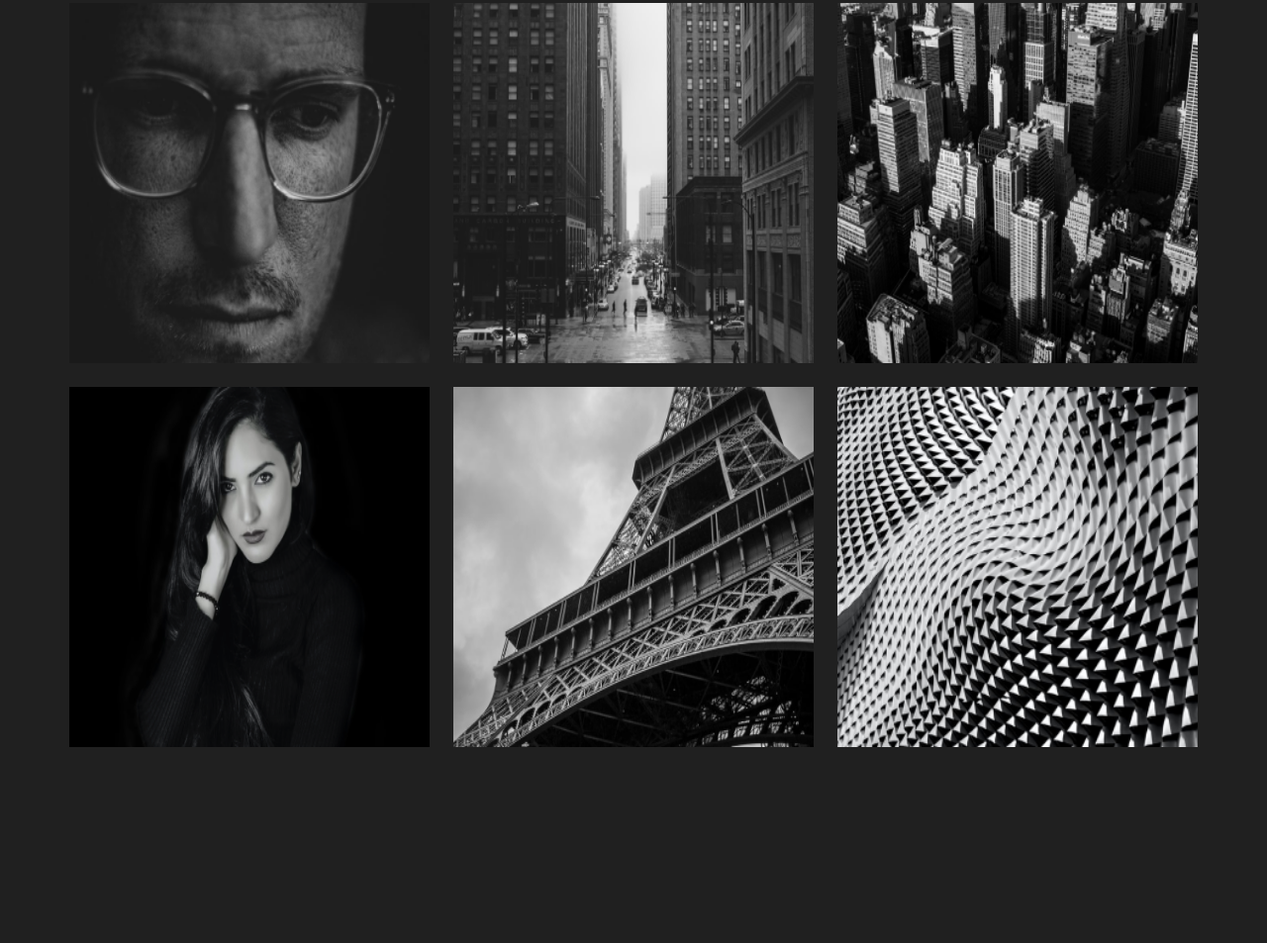
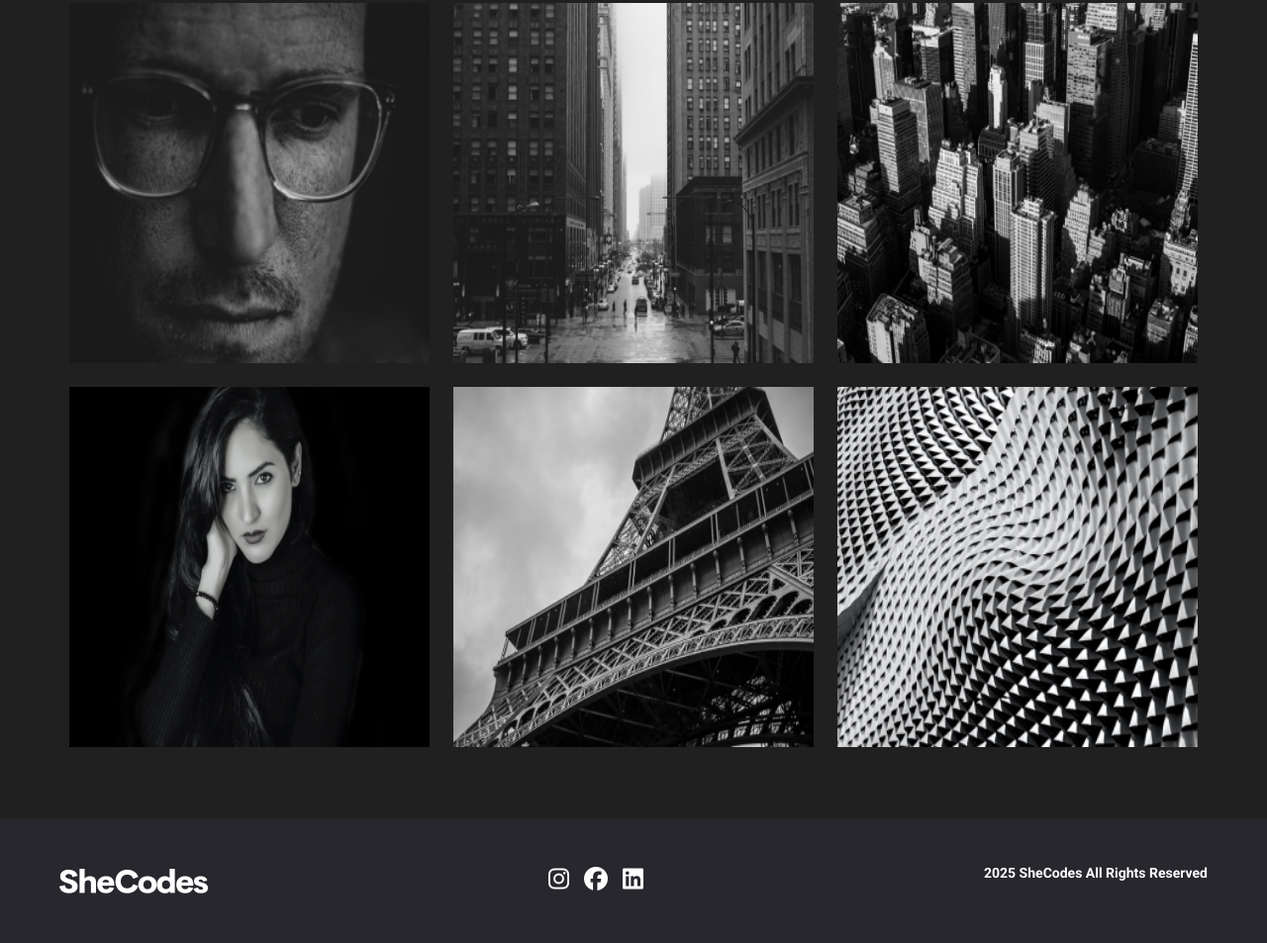
Before and after one commit to Annika1188/Portfolio-Project, a plain HTML site: page gallery.html in a window 1280 px wide. Shown: the part 1235-2188 px from the top of the page at 99% size. Before the commit the page ends 2062 px from the top, so only its background shows below. Drawn offline with nearby package versions, Linux system fonts and the light colour scheme.

Commit message:
added and styled footer

```diff
--- a/css/style.css
+++ b/css/style.css
@@ -2,7 +2,7 @@
   --font-family: "Roboto", serif;
   --branding-color: #ffffff;
   --primary-color: #fc5687;
-  --secondary-color: #272142;
+  --secondary-color: #28272e;
 }
 body {
   background: #202020;
@@ -114,6 +114,47 @@ h3 {
 .navbar {
   padding: 40px;
 }
+
+footer {
+  background: var(--secondary-color);
+  padding: 20px 0;
+  color: var(--branding-color);
+  text-align: center;
+}
+
+.footer-container {
+  display: flex;
+  justify-content: space-between;
+  align-items: center;
+  flex-wrap: wrap;
+  max-width: 1200px;
+  margin: 0 auto;
+  padding: 0 20px;
+}
+
+.footer-logo {
+  width: 150px;
+}
+
+.footer-social {
+  display: flex;
+  gap: 15px;
+}
+
+.footer-social i {
+  font-size: 24px;
+  color: var(--branding-color);
+  transition: all 100ms ease-in-out;
+}
+
+.footer-social i:hover {
+  color: var(--primary-color);
+}
+
+.footer-text {
+  font-size: 14px;
+}
+
 @media (max-width: 960px) {
   h1 {
     font-size: 36px;
@@ -138,4 +179,10 @@ h3 {
   .content-container h1 {
     font-size: 36px;
   }
+
+  .footer-container {
+    flex-direction: column;
+    text-align: center;
+    gap: 10px;
+  }
 }
--- a/gallery.html
+++ b/gallery.html
@@ -142,5 +142,27 @@
         </div>
       </div>
     </div>
+    <footer>
+      <footer>
+      <div class="footer-container">
+        <img
+          src="css/images/She Codes.png"
+          alt="She Codes Logo"
+          class="footer-logo d-none d-md-flex"
+        />
+        <div class="footer-social">
+          <a href="https://www.instagram.com/annikascharkie" target="_blank">
+            <i class="fa-brands fa-instagram"></i
+          ></a>
+          <a href="http://www.facebook.com/annikascharkie" target="_blank">
+            <i class="fa-brands fa-facebook"></i
+          ></a>
+          <a href="https://www,linkedin.com/annikascharkie" target="_blank">
+            <i class="fa-brands fa-linkedin"></i
+          ></a>
+        </div>
+        <p class="footer-text">2025 SheCodes All Rights Reserved</p>
+      </div>
+    </footer>
   </body>
 </html>
```
Also changed, not shown: about.html (+21 -0 lines), contact.html (+21 -0 lines), index.html (+21 -0 lines).
